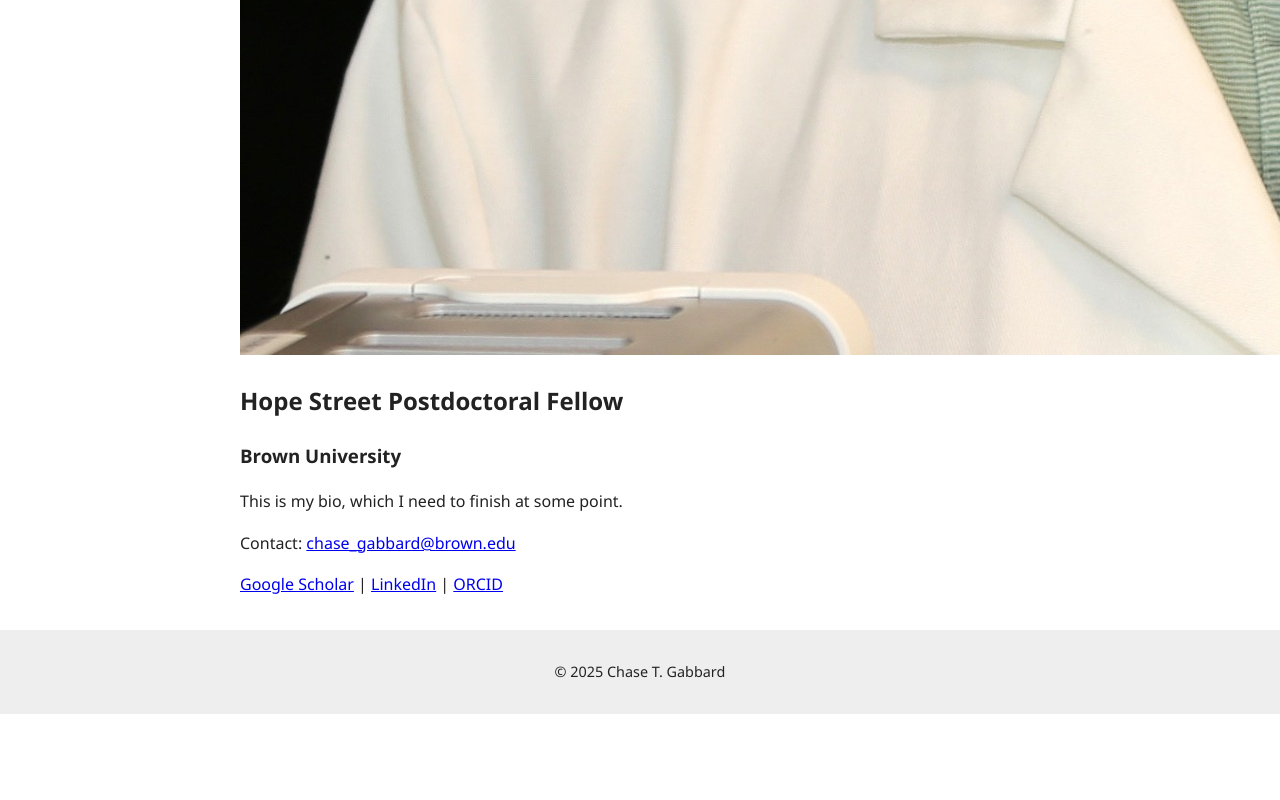
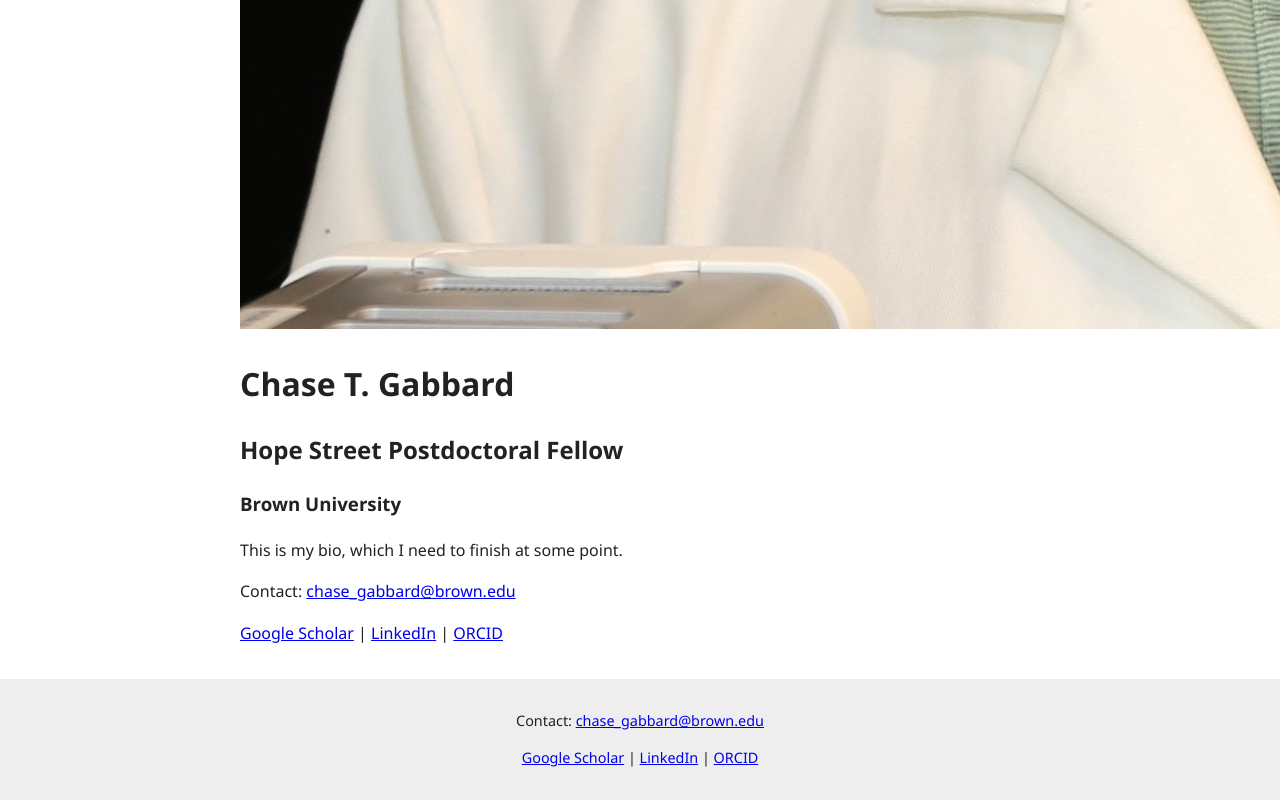
Before and after one commit to chase-gabbard/chase-gabbard.github.io, a plain HTML site: page index.html in a window 1280 px wide. Shown: the part 1882-2682 px from the top of the page. Before the commit the page ends 2596 px from the top, so only its background shows below. Drawn offline with Linux system fonts and the light colour scheme.

Commit message:
Update index.html

```diff
--- a/index.html
+++ b/index.html
@@ -21,13 +21,13 @@
         </ul>
       </nav>
     </div>
-    <img src="assets/banner.jpg" alt="Top banner" class="top-banner">
   </header>
 
   <main class="main-content">
     <div class="profile-wrapper">
       <img src="assets/headshot.jpg" alt="Chase T. Gabbard headshot" class="profile-pic">
       <div class="bio-text">
+        <h1>Chase T. Gabbard</h1>
         <h2>Hope Street Postdoctoral Fellow</h2>
         <h3>Brown University</h3>
         <p>This is my bio, which I need to finish at some point.</p>
@@ -40,11 +40,12 @@
   </main>
 
   <footer>
-    <p>&copy; 2025 Chase T. Gabbard</p>
+    <div class="footer-content">
+      <p>Contact: <a href="mailto:chase_gabbard@brown.edu">chase_gabbard@brown.edu</a></p>
+      <p><a href="https://scholar.google.com/citations?user=RDiGou8AAAAJ&hl=en">Google Scholar</a> |
+         <a href="https://www.linkedin.com/in/chase-gabbard-229876115/">LinkedIn</a> |
+         <a href="https://orcid.org/0009-0006-4412-4066">ORCID</a></p>
+    </div>
   </footer>
 </body>
 </html>
-
-  </footer>
-</body>
-</html>
```
